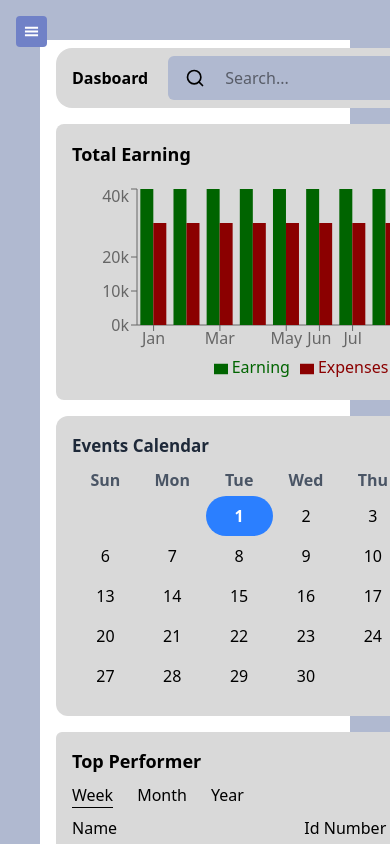
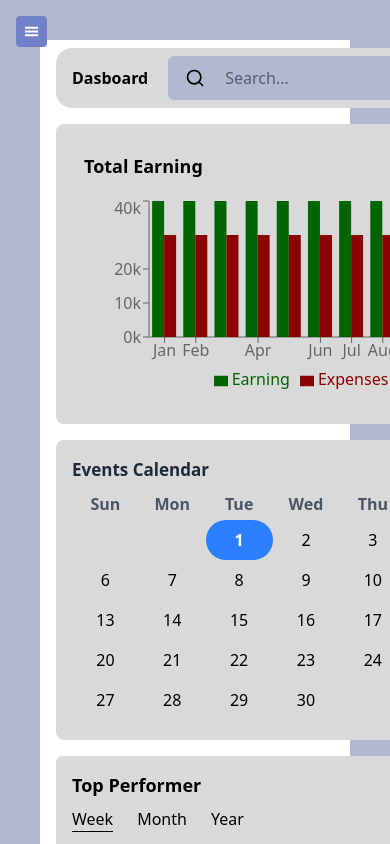
Before and after one commit to sujansijakhow/School-System, a React (Vite) app: page / in a window 390 px wide. Shown: the top 844 px of the page. Built offline with nearby package versions, Linux system fonts and the light colour scheme.

Commit message:
Responsiveness updated

```diff
--- a/src/components/EarningChart.jsx
+++ b/src/components/EarningChart.jsx
@@ -20,7 +20,7 @@ const data = [
 
 const EarningsChart = () => {
   return (
-    <div className="bg-[#D9D9D9] rounded-lg p-4 w-[500px]">
+    <div className="bg-[#D9D9D9] rounded-lg p-7 w-[500px]">
       <h2 className="text-lg font-semibold mb-4">Total Earning</h2>
       <ResponsiveContainer width="100%" height={200}>
         <BarChart data={data} barGap={0}>
--- a/src/components/EventCalendar.jsx
+++ b/src/components/EventCalendar.jsx
@@ -34,7 +34,7 @@ const EventCalendar = () => {
 
   return (
     // <div className="flex justify-center items-start min-h-[400px] bg-gray-100 p-6">
-      <div className="bg-[#D9D9D9] rounded-xl w-[500px] md:w-[700px] h-[300px] p-4 flex flex-col md:flex-row gap-8">
+      <div className="bg-[#D9D9D9] rounded-lg w-[500px] md:w-[700px] h-[300px] p-4 flex flex-col md:flex-row gap-8">
 
         {/* Calendar Section */}
         <div className="flex-1">
```
